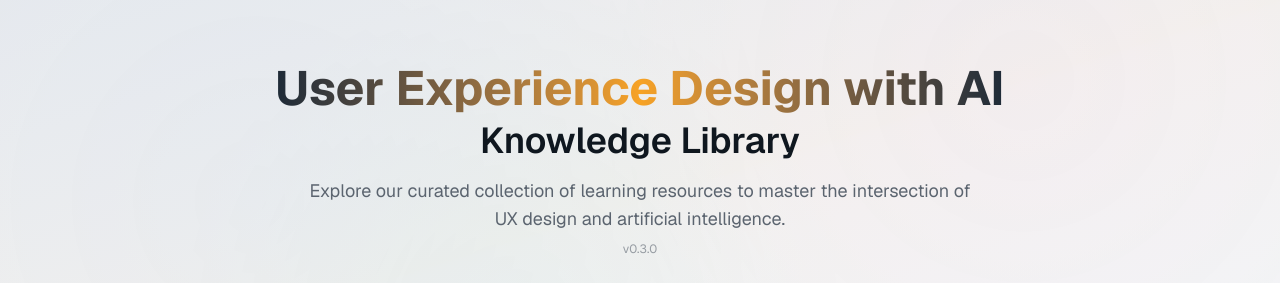
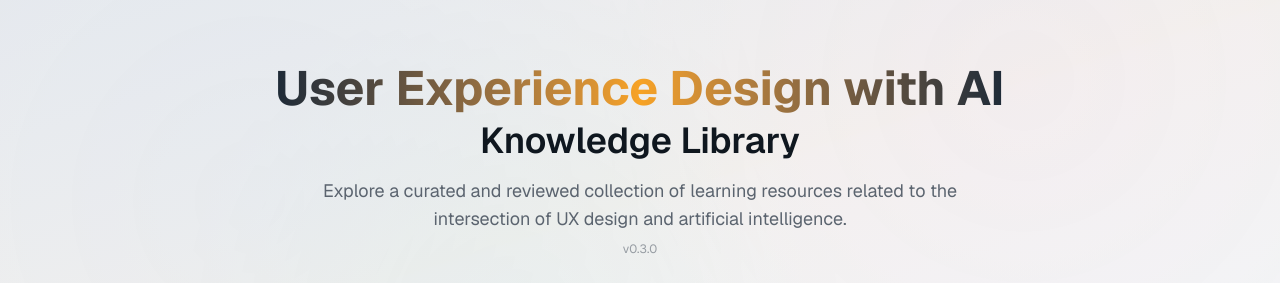
Before and after one commit to Geph/v0-ai-ux-design-course, a Next.js app: page / in a window 1280 px wide. Shown: the top 283 px of the page. Built offline with nearby package versions, Linux system fonts and the light colour scheme; no server answers.

Commit message:
feat: update default library description text
Standardize description for UX design and AI learning resources.

Co-authored-by: Jeff Ginger <5846359+Geph@users.noreply.github.com>

```diff
--- a/app/page.tsx
+++ b/app/page.tsx
@@ -18,7 +18,7 @@ const APP_NAME_STORAGE_KEY = "ux-ai-app-name"
 const APP_DESCRIPTION_STORAGE_KEY = "ux-ai-app-description"
 
 const DEFAULT_APP_NAME = "User Experience Design with AI"
-const DEFAULT_APP_DESCRIPTION = "Explore our curated collection of learning resources to master the intersection of UX design and artificial intelligence."
+const DEFAULT_APP_DESCRIPTION = "Explore a curated and reviewed collection of learning resources related to the intersection of UX design and artificial intelligence."
 const FOOTER_TEXT = 'A resource library template created for <a href="https://courses.illinois.edu/schedule/terms/INFO/490" target="_blank" rel="noopener noreferrer">Informatics 490: User Experience Design with AI</a>, a course at the University of Illinois at Urbana-Champaign'
 
 const APP_VERSION = "v0.3.0"
--- a/components/settings-dialog.tsx
+++ b/components/settings-dialog.tsx
@@ -33,7 +33,7 @@ export function SettingsDialog({
   onAppNameChange,
   onAppDescriptionChange,
   currentAppName = "User Experience Design with AI",
-  currentAppDescription = "Explore our curated collection of learning resources to master the intersection of UX design and artificial intelligence."
+  currentAppDescription = "Explore a curated and reviewed collection of learning resources related to the intersection of UX design and artificial intelligence."
 }: SettingsDialogProps) {
   const [open, setOpen] = useState(false)
   const [selectedPalette, setSelectedPalette] = useState<string>("vibrant-blue")
```
